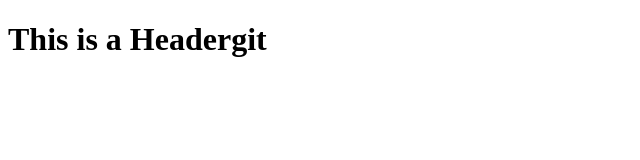
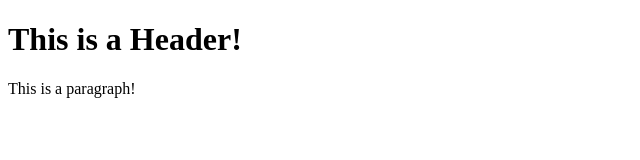
Before and after one commit to Blitzkrieg84/git-test, a plain HTML site: page index.html in a window 1280 px wide. Shown: the whole page, without its empty margins (0-640 px from the left). Drawn offline with Linux system fonts and the light colour scheme.

Commit message:
Second commit

```diff
--- a/index.html
+++ b/index.html
@@ -7,6 +7,7 @@
     <title>Document</title>
 </head>
 <body>
-    <h1>This is a Headergit</h1>
+    <h1>This is a Header!</h1>
+    <p>This is a paragraph!</p>
 </body>
 </html>
```
